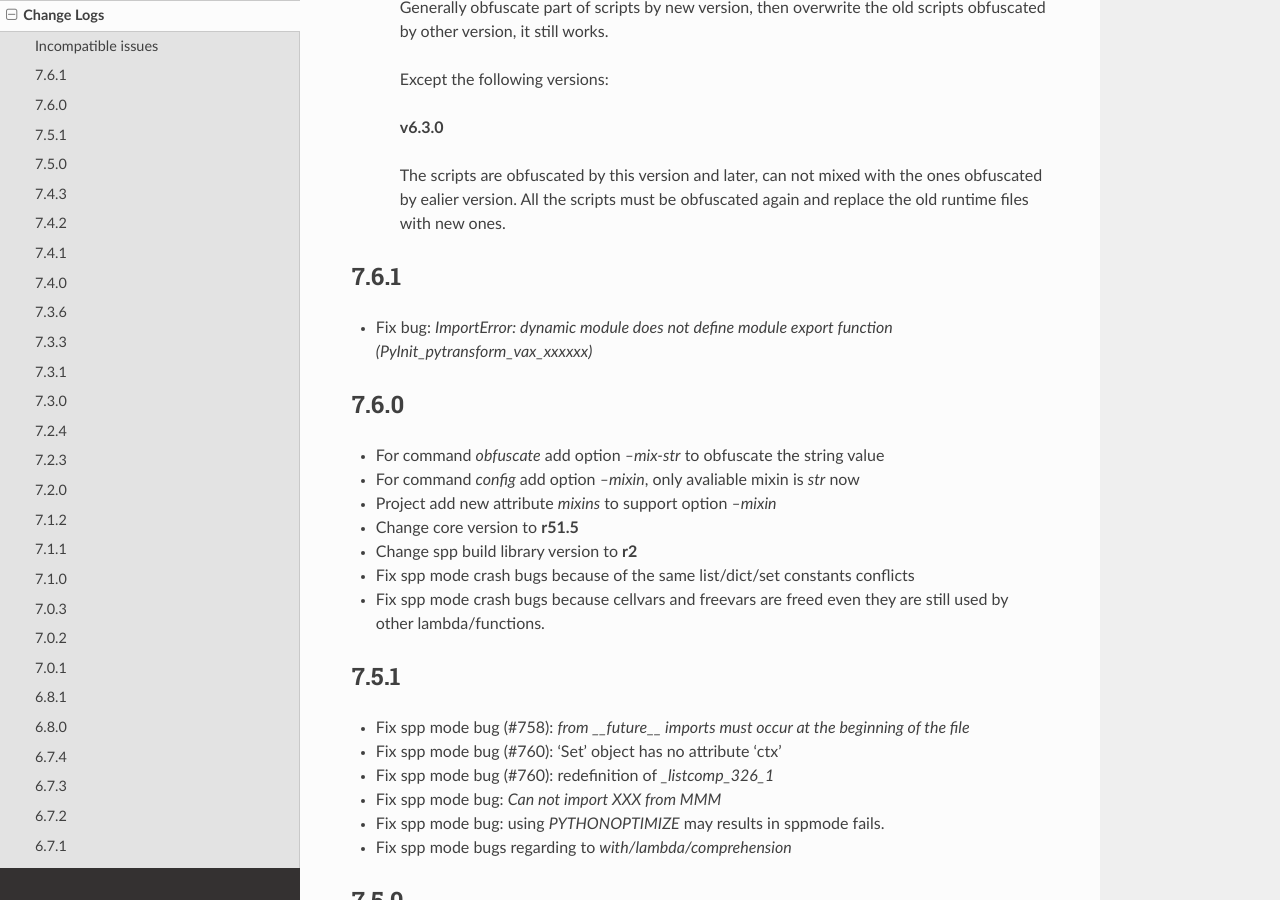
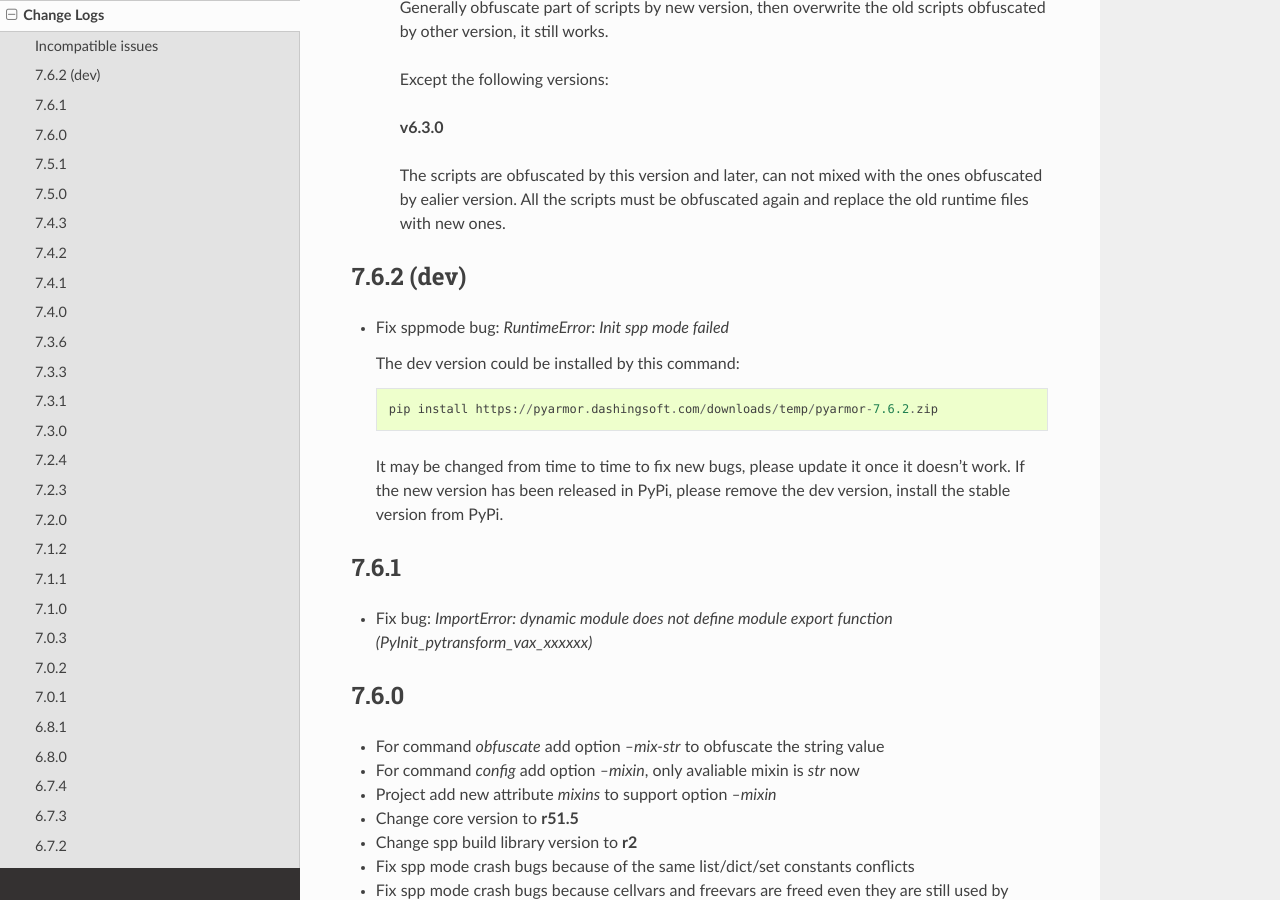
Before and after one commit to dashingsoft/pyarmor, a Sphinx documentation site: the page built from docs/change-logs.rst, in a window 1280 px wide and 900 px high, scrolled down 601 px. Built offline with Sphinx 7.4.7 and the Read the Docs theme 2.0.0, drawn with Linux system fonts in a browser that asks for light colours.

Commit message:
Add change log

```diff
--- a/docs/change-logs.rst
+++ b/docs/change-logs.rst
@@ -38,9 +38,14 @@
    and replace the old runtime files with new ones.
 
 ..
+
+7.6.2 (dev)
+-----------
+* Fix sppmode bug: `RuntimeError: Init spp mode failed`
+
   The dev version could be installed by this command::
 
-      pip install https://pyarmor.dashingsoft.com/downloads/temp/pyarmor-7.6.0.zip
+      pip install https://pyarmor.dashingsoft.com/downloads/temp/pyarmor-7.6.2.zip
 
   It may be changed from time to time to fix new bugs, please update it once it
   doesn't work. If the new version has been released in PyPi, please remove the
```
